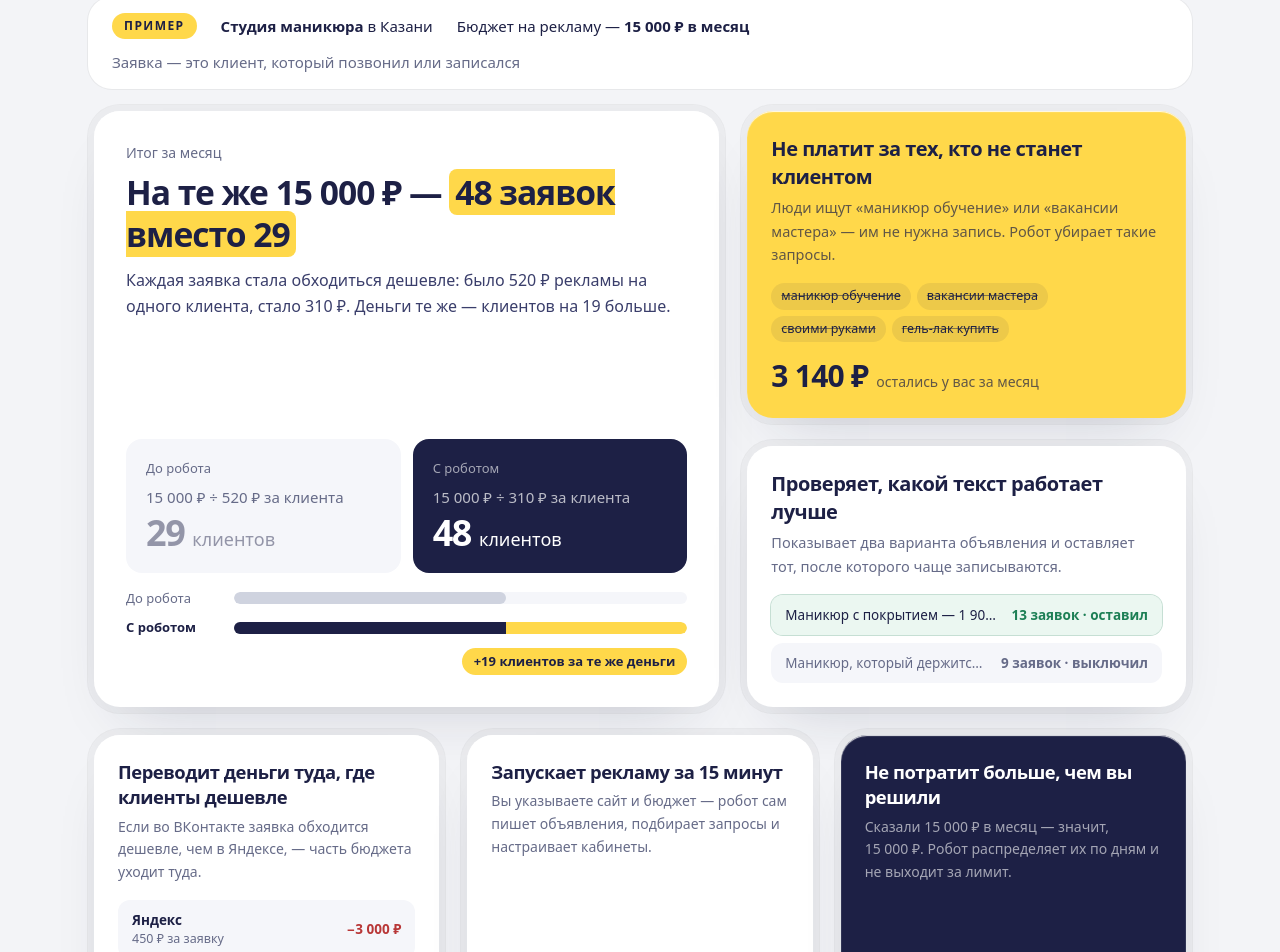
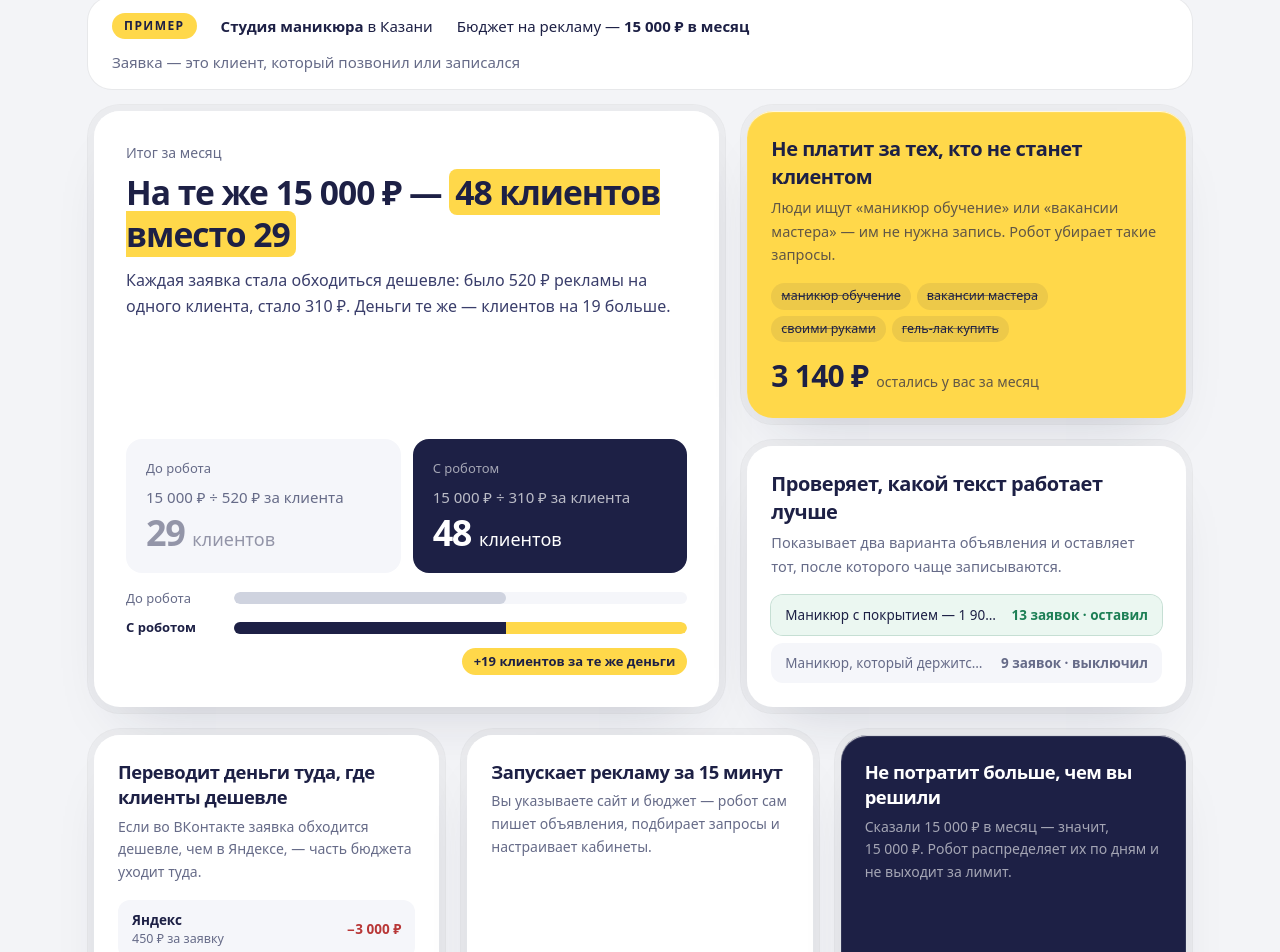
Before and after one commit to nikitabannykh/12, a Next.js app: page / in a window 1280 px wide. Shown: the part 1980-2932 px from the top of the page. Built offline with nearby package versions, Linux system fonts and the light colour scheme; no server answers.

Commit message:
Levers headline: clients

```diff
--- a/src/app/page.tsx
+++ b/src/app/page.tsx
@@ -207,7 +207,7 @@ export default async function Home() {
             <Bezel className="md:col-span-7 md:row-span-2" inner="p-6 sm:p-8 flex flex-col gap-7">
               <div>
                 <div className="text-sm text-muted">Итог за месяц</div>
-                <div className="mt-2 text-[1.7rem] sm:text-[2.1rem] font-semibold tracking-[-0.03em] leading-tight">На те же 15 000 ₽ — <span className="bg-mark px-1.5 rounded-lg">48 заявок вместо 29</span></div>
+                <div className="mt-2 text-[1.7rem] sm:text-[2.1rem] font-semibold tracking-[-0.03em] leading-tight">На те же 15 000 ₽ — <span className="bg-mark px-1.5 rounded-lg">48 клиентов вместо 29</span></div>
                 <p className="mt-3 text-ink-2 leading-relaxed">Каждая заявка стала обходиться дешевле: было 520 ₽ рекламы на одного клиента, стало 310 ₽. Деньги те же — клиентов на 19 больше.</p>
               </div>
               <div className="grid gap-4 mt-auto">
```
